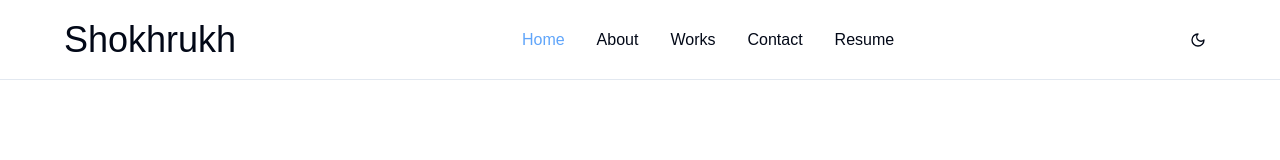
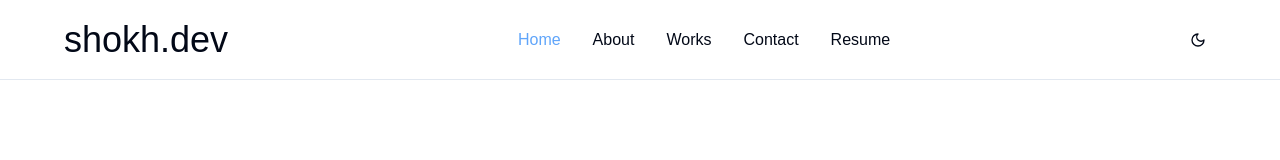
Before and after one commit to frontend-tester02/startup-project, a Next.js app: page / in a window 1280 px wide. Shown: the top 160 px of the page. Built offline with nearby package versions, Linux system fonts and the light colour scheme.

Commit message:
Update nickname from navabr

```diff
--- a/app/(root)/_components/navbar.tsx
+++ b/app/(root)/_components/navbar.tsx
@@ -12,7 +12,7 @@
 			<div className='container max-w-6xl mx-auto h-[10vh] w-full flex items-center justify-between'>
 				{/* LOGO */}
 				<Link href={'/'}>
-					<h1 className='text-4xl'>Shokhrukh</h1>
+					<h1 className='text-4xl'>shokh.dev</h1>
 				</Link>
 				<div className='gap-2 md:flex hidden'>
 					{navLinks.map(nav => (
```
